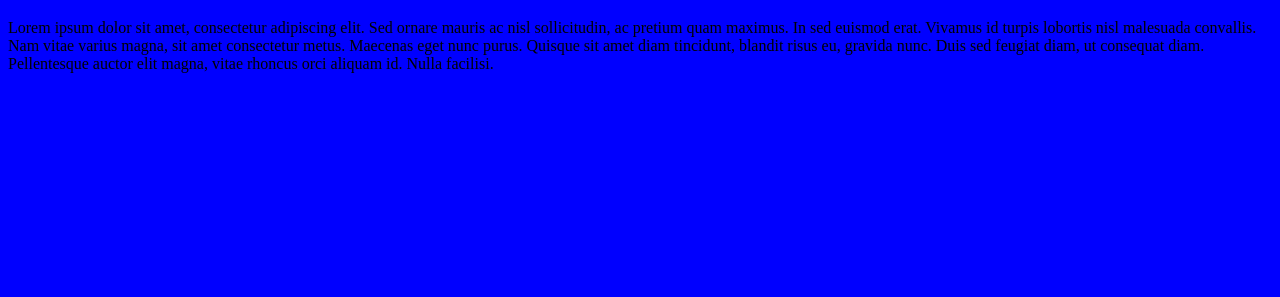
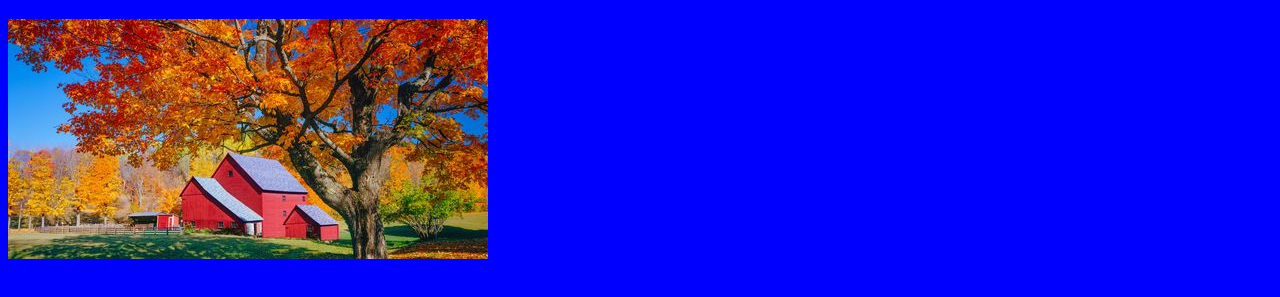
Before and after one commit to rosegraceanne/Fall, a plain HTML site: page index.html in a window 1280 px wide. Shown: the part 61-358 px from the top of the page. Drawn offline with Linux system fonts and the light colour scheme.

Commit message:
replaced paragraph with an image

```diff
--- a/index.html
+++ b/index.html
@@ -6,6 +6,6 @@
 	</head>
 	<body>
 	<h1>Fall is Falling Near </h1>
-	<p>Lorem ipsum dolor sit amet, consectetur adipiscing elit. Sed ornare mauris ac nisl sollicitudin, ac pretium quam maximus. In sed euismod erat. Vivamus id turpis lobortis nisl malesuada convallis. Nam vitae varius magna, sit amet consectetur metus. Maecenas eget nunc purus. Quisque sit amet diam tincidunt, blandit risus eu, gravida nunc. Duis sed feugiat diam, ut consequat diam. Pellentesque auctor elit magna, vitae rhoncus orci aliquam id. Nulla facilisi.</p>
+	<img src="fall.jpg" alt="Trees and barn">
 	</body>
 </html>
```
Also changed, not shown: fall.jpg (added).
